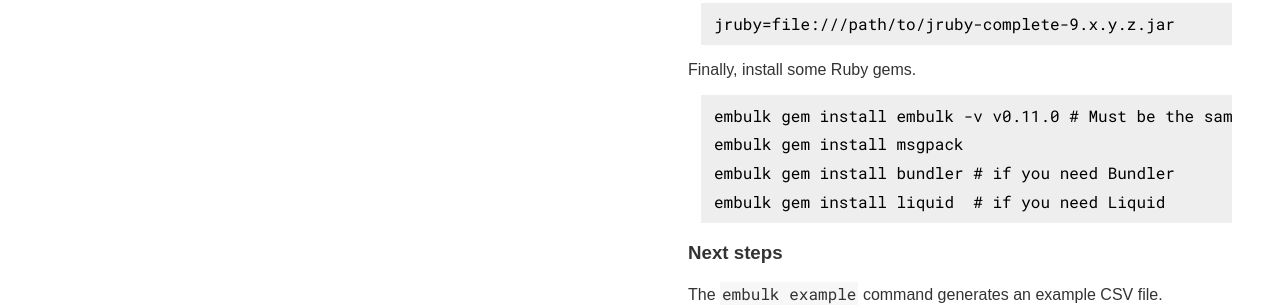
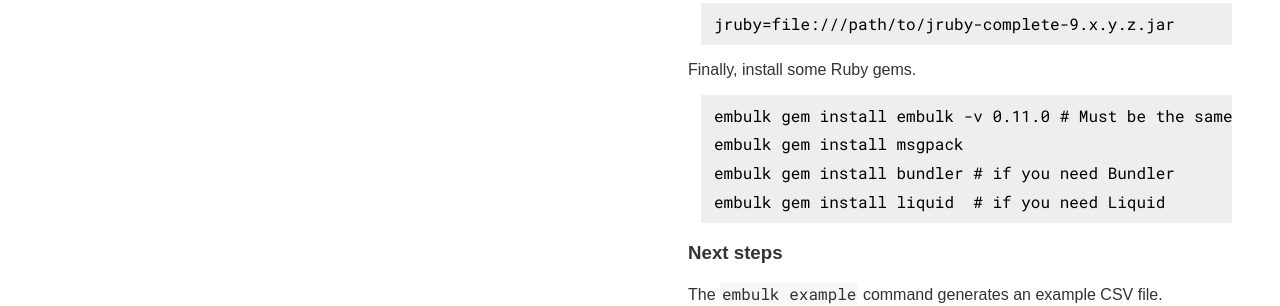
Before and after one commit to hiroyuki-sato/embulk.github.io, a Jekyll site: the page built from index.html, in a window 1280 px wide. Shown: the part 1159-1465 px from the top of the page. Built offline with Jekyll 4.4.1, drawn with Linux system fonts in a browser that asks for light colours.

Commit message:
Fix typo

```diff
--- a/index.html
+++ b/index.html
@@ -104,7 +104,7 @@
 
       <p>Finally, install some Ruby gems.</p>
 
-      <pre><code>embulk gem install embulk -v v0.11.0 # Must be the same Embulk version
+      <pre><code>embulk gem install embulk -v 0.11.0 # Must be the same Embulk version
 embulk gem install msgpack
 embulk gem install bundler # if you need Bundler
 embulk gem install liquid  # if you need Liquid</code></pre>
```
